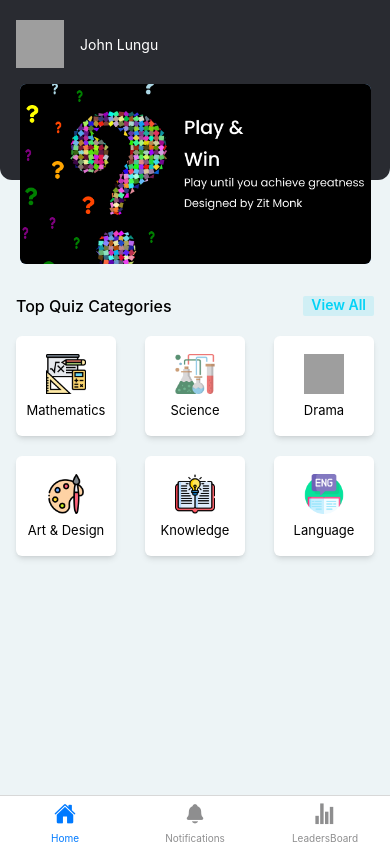
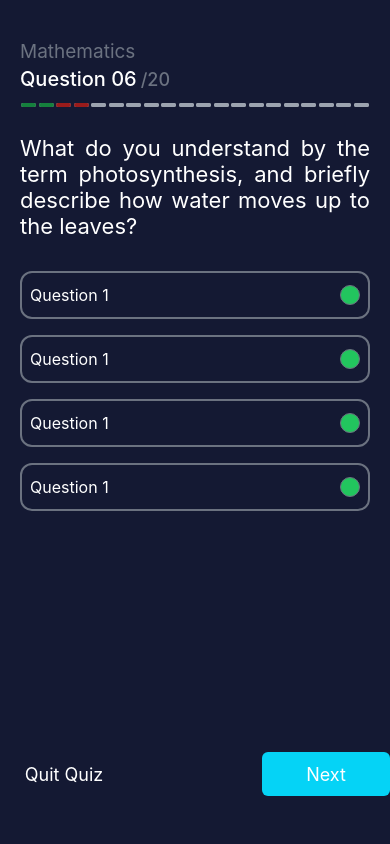
Before and after one commit to SIMZTECH/brainTeaser_Quiz_App, a React Native app in the folder App/: screen /HomeMenuTab in a window 390 px wide. Built offline with nearby package versions, Linux system fonts and the light colour scheme; grey boxes are pictures that could not be loaded.

Commit message:
created a question page

```diff
--- a/App/src/assets/constants/dimensions/DimenstionsCustom.tsx
+++ b/App/src/assets/constants/dimensions/DimenstionsCustom.tsx
@@ -5,4 +5,8 @@ import { Dimensions } from "react-native";
 
 const {height,width} = Dimensions.get('window');
 
-export default {height,width}
+const DimensionReducer=(args:number)=>{
+    return Math.round(args);
+}
+
+export default {height,width,DimensionReducer}
--- a/App/src/navigations/MainRoute.tsx
+++ b/App/src/navigations/MainRoute.tsx
@@ -4,6 +4,7 @@ import { createNativeStackNavigator } from '@react-navigation/native-stack';
 import MainMenuTabNavigation from './MainMenuTabNavigation';
 import QuestionsScreen from '../screens/questions/QuestionsScreen';
 import ResultsScreen from '../screens/results/ResultsScreen';
+import LeadersBoardScreen from '../screens/leaders/LeadersBoardScreen';
 
 const Stack = createNativeStackNavigator();
 
@@ -16,7 +17,7 @@ const MainRoute = () => {
     }}
 
     >
-      <Stack.Screen name="HomeMenuTab" component={MainMenuTabNavigation}/>
+      <Stack.Screen name="HomeMenuTab" component={LeadersBoardScreen}/>
       <Stack.Screen name="Questions" component={QuestionsScreen}/>
       <Stack.Screen name="Results" component={ResultsScreen}/>
     </Stack.Navigator>
--- a/App/src/screens/leaders/LeadersBoardScreen.tsx
+++ b/App/src/screens/leaders/LeadersBoardScreen.tsx
@@ -1,15 +1,88 @@
+/* eslint-disable @typescript-eslint/no-unused-vars */
 /* eslint-disable prettier/prettier */
 import { StyleSheet, Text, View } from 'react-native';
-import React from 'react';
+import React, { useEffect } from 'react';
+import DimenstionsCustom from '../../assets/constants/dimensions/DimenstionsCustom';
+import QuestionMarker from './QuestionMarker';
+import QuestionBox from './QuestionBox';
+
+const {height,width,DimensionReducer}=DimenstionsCustom;
 
 const LeadersBoardScreen = () => {
+  console.log(DimensionReducer(width));
+  const WIDTH=DimensionReducer(width);
+
+  const [data,setData]=React.useState([true,true,false,false]);
+  const track=[true,true,true,true,true,true,true,true,true,true,true,true,true,true,true,true,true,true,true,true];
+  const questionsAnswers=[true,true,true,true];
+
+  // const QuestionSelector=((args:Boolean)=>{
+  //   console.log(args);
+  // });
+
+  useEffect(()=>{
+
+
+  },[data]);
+
   return (
-    <View>
-      <Text>LeadersBoardScreen</Text>
+    <View
+    style={styles.Container}
+    className='b flex-1 bg-[#141933] px-5 pt-10 relative'
+    >
+      {/* category title */}
+      <Text className="b text-gray-500 text-[19px] mb-1">Mathematics</Text>
+      <View>
+        <Text><Text className='b text-[20px] text-white font-medium '>Question 06</Text> <Text className='b text-[18px] text-gray-500 font-medium'>/20</Text></Text>
+        <View className={`b mb-4 flex-row mt-3 justify-around`}>
+          {
+            track.map((value,index)=>{
+              return <QuestionMarker questionstotal={20} status={value} key={index} data={data} elementIndex={index}/>
+            })
+          }
+        </View>
+      </View>
+      {/* Question Box */}
+      <View className=' mt-3'>
+          <Text className='b text-[22px] text-white w-full text-justify'>
+            What do you understand by the term photosynthesis, and briefly describe how water moves up to the leaves?
+          </Text>
+          <View className='b mt-6'>
+            {
+              questionsAnswers.map((value,_index)=>
+                <QuestionBox
+                  answer={'Question 1'}
+                  operation={((args:Boolean)=>{
+                    console.log(args);
+              })}
+              answerStatus={value} key={_index}
+              />)
+            }
+
+          </View>
+      </View>
+
+      <View className={`b flex-row justify-between absolute bottom-12 w-full self-center`}>
+      <View className='b w-32 h-11  items-center justify-center rounded-md'>
+          <Text className='b text-[18px] text-white'>Quit Quiz</Text>
+        </View>
+        <View className='b w-32 h-11 bg-[#05d3f6] items-center justify-center rounded-md'>
+          <Text className='b text-[18px] text-white'>Next</Text>
+        </View>
+
+      </View>
+
     </View>
   )
 }
 
 export default LeadersBoardScreen;
 
-const styles = StyleSheet.create({});
+const styles = StyleSheet.create({
+  Container:{
+    height:DimensionReducer(height),
+    width:DimensionReducer(width),
+  },
+
+
+});
--- /dev/null
+++ b/App/src/screens/leaders/QuestionBox.tsx
@@ -0,0 +1,33 @@
+/* eslint-disable prettier/prettier */
+import { StyleSheet, Text, TouchableOpacity, View} from 'react-native';
+import React from 'react';
+import Ionicons from 'react-native-vector-icons/Ionicons'
+import DimenstionsCustom from '../../assets/constants/dimensions/DimenstionsCustom';
+const {height,width,DimensionReducer}=DimenstionsCustom;
+
+type propsType={
+    answer:string,
+    operation:(args:Boolean)=>any,
+    answerStatus:Boolean,
+};
+
+const QuestionBox = ({answer,operation,answerStatus}:propsType) => {
+    const WIDTH=DimensionReducer(width);
+
+  return (
+      <TouchableOpacity
+          onPress={(()=>console.log(answerStatus))}
+          className={`w-[${WIDTH}px]  mb-2 mt-2 pb-3 pt-3 items-center flex-row px-2 rounded-xl space-x-2 border-[2px] border-gray-500 `}>
+          <Text className='b text-[16px] flex-1 text-white'>{answer}</Text>
+          <View
+            className={`b h-5 w-5 rounded-full border-[1px] border-gray-500 items-center justify-center ${answerStatus?'bg-green-500':'bg-red-500'}`}
+            >
+                {/* {answerStatus && <Ionicons name='md-checkmark-circle-sharp' color={'green'} size={20}/>} */}
+          </View>
+      </TouchableOpacity>
+  )
+}
+
+export default QuestionBox;
+
+const styles = StyleSheet.create({});
--- /dev/null
+++ b/App/src/screens/leaders/QuestionMarker.tsx
@@ -0,0 +1,40 @@
+/* eslint-disable quotes */
+/* eslint-disable @typescript-eslint/no-unused-vars */
+/* eslint-disable react/self-closing-comp */
+/* eslint-disable prettier/prettier */
+import { StyleSheet,View } from 'react-native';
+import React from 'react';
+import DimenstionsCustom from '../../assets/constants/dimensions/DimenstionsCustom';
+
+const {height,width,DimensionReducer}=DimenstionsCustom;
+
+type propsTypes={
+    questionstotal:number,
+    status:Boolean,
+    data:any,
+    elementIndex:number,
+}
+
+const QuestionMarker = ({questionstotal,status,data,elementIndex}:propsTypes) => {
+    const WIDTH=DimensionReducer(width/20);
+
+    //method to find matching index
+    const findMatchingIndex=()=>{
+      let res=data.find((value,_index)=>_index==elementIndex);
+      return res;
+    };
+
+  return (
+    <View className={`  h-1 w-[15px] rounded-md bg-gray-400`}>
+      {(findMatchingIndex()===true) && <View className='b w-full h-full bg-green-700 rounded-md'></View>}
+      {(findMatchingIndex()===false) && <View className='b w-full h-full bg-red-800 rounded-md'></View>}
+      {(findMatchingIndex() !==false && findMatchingIndex()!==true) && <View className='b w-full h-full bg-gray-400 rounded-md'></View>}
+    </View>
+  )
+}
+
+export default QuestionMarker;
+
+const styles = StyleSheet.create({});
+
+//${status?'bg-green-600':'bg-red-500'}
```
Also changed, not shown: App/src/assets/UI_Design/UI_1.PNG (added).
